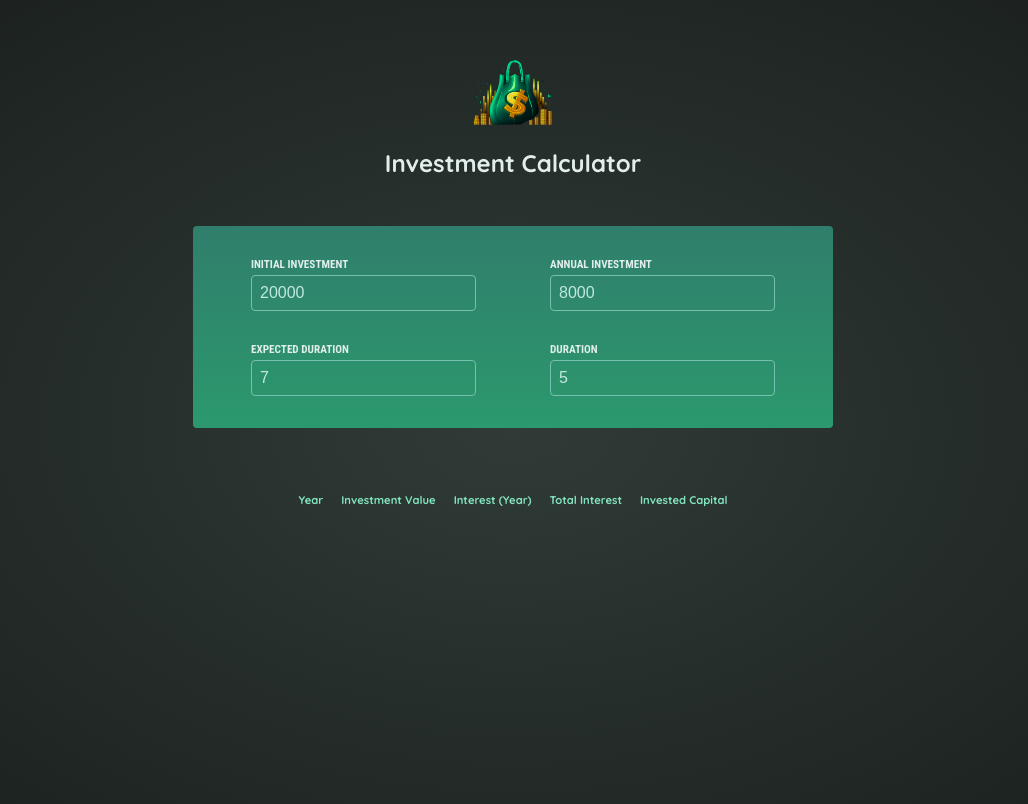
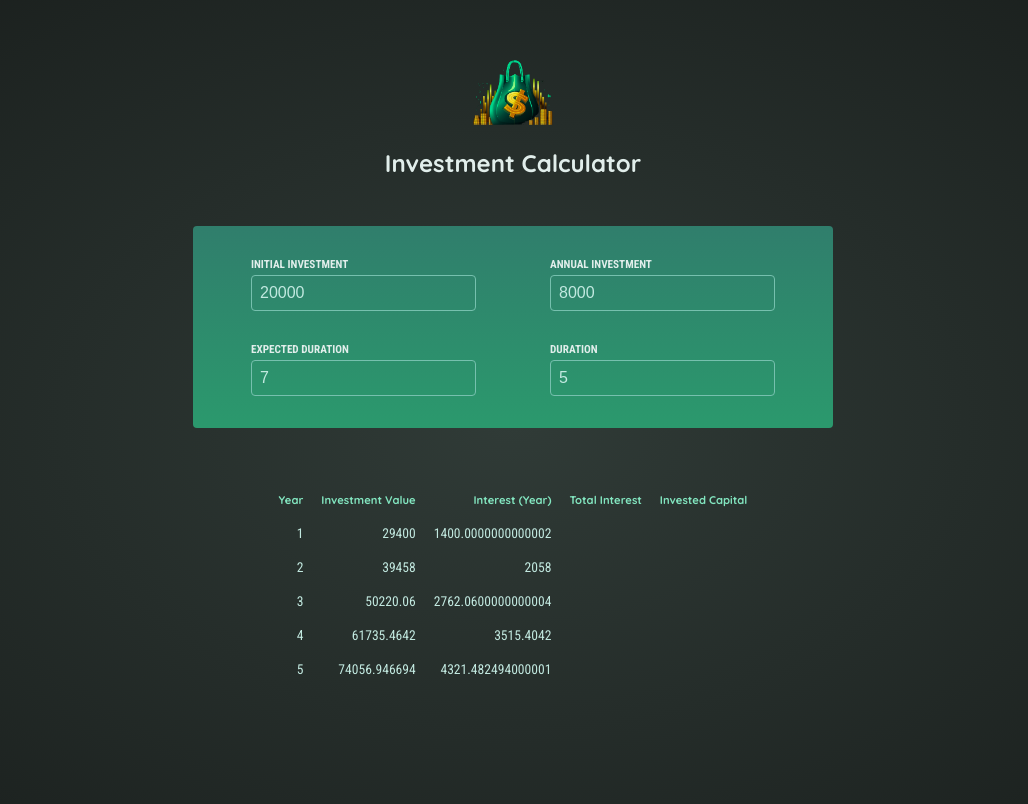
Before and after one commit to Reivah/React-Calculator, a React (Vite) app: page / in a window 1280 px wide. Shown: the top 804 px of the page, without its empty margins (127-1155 px from the left). Built offline with nearby package versions, Linux system fonts and the light colour scheme.

Commit message:
formating informations of inputs value

```diff
--- a/src/components/ResultTable.jsx
+++ b/src/components/ResultTable.jsx
@@ -27,7 +27,9 @@ export default function ResultTable({ initialInvestment,  annualInvestment, expe
 				{inputInformations.map((information, index) => {
 					return (
 						<tr key={index}>
-							<td></td>
+							<td>{information.year}</td>
+							<td>{information.valueEndOfYear}</td>
+							<td>{information.interest}</td>
 						</tr>
 					)
 				})}
```
